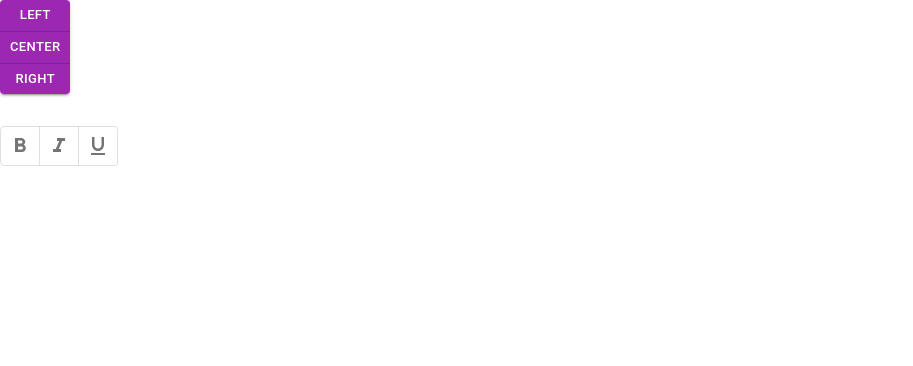
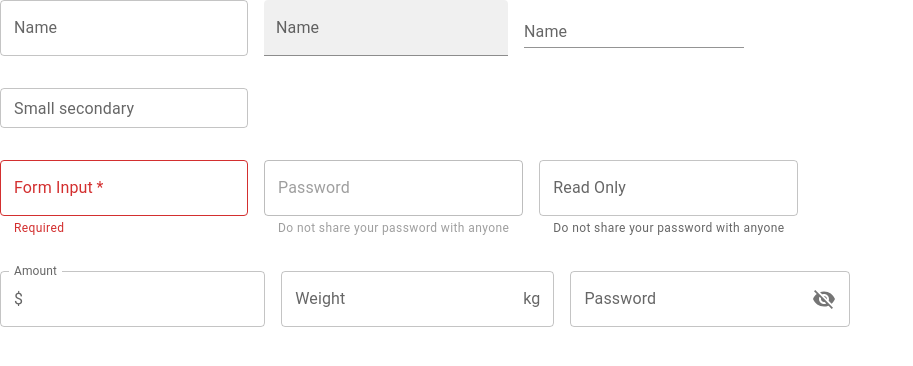
Before and after one commit to jeus0630/react-mui-demo, a React (Vite) app: page / in a window 1280 px wide. Shown: the top 366 px of the page, without its empty margins (0-913 px from the left). Built offline with nearby package versions, Linux system fonts and the light colour scheme.

Commit message:
MuiTextField

```diff
--- a/src/App.tsx
+++ b/src/App.tsx
@@ -1,11 +1,10 @@
-import MuiButton from "./components/MuiButton"
-import MuiTypography from "./components/MuiTypography"
+import MuiTextField from "./components/MuiTextField"
 
 function App() {
 
   return(
     <div className="App">
-      <MuiButton></MuiButton>
+      <MuiTextField></MuiTextField>
     </div>
   )
 }
--- /dev/null
+++ b/src/components/MuiTextField.tsx
@@ -0,0 +1,41 @@
+import { Stack, TextField, InputAdornment } from "@mui/material";
+import VisibilityOffIcon from '@mui/icons-material/VisibilityOff';
+import { useState } from "react";
+
+export default function MuiTextField(){
+
+    const [value, setValue] = useState('');
+
+    return (
+        <Stack spacing={4}>
+            <Stack direction={"row"} spacing={2}>
+                <TextField label='Name' variant="outlined"/>
+                <TextField label='Name' variant="filled"/>
+                <TextField label='Name' variant="standard"/>
+            </Stack>
+            <Stack direction={"row"} spacing={2}>
+                <TextField label='Small secondary' size='small' color='secondary' variant="outlined"/>
+            </Stack>
+            <Stack direction={"row"} spacing={2}>
+                <TextField label='Form Input' value={value} required error={!value} helperText={!value? 'Required' : null} onChange={e => setValue(e.target.value)}/>
+                <TextField label='Password' type='password' helperText='Do not share your password with anyone' disabled/>
+                <TextField label='Read Only' InputProps={{readOnly : true}} type='password' helperText='Do not share your password with anyone'/>
+            </Stack>
+            <Stack direction='row' spacing={2}>
+                <TextField label='Amount' InputProps={{
+                    startAdornment: <InputAdornment position='start'>$</InputAdornment>
+                }}></TextField>
+                <TextField label='Weight' InputProps={{
+                    endAdornment: <InputAdornment position='end'>kg</InputAdornment>
+                }}>
+                </TextField>
+                <TextField label='Password' type='password' InputProps={{
+                    endAdornment: <InputAdornment position='end'>
+                        <VisibilityOffIcon></VisibilityOffIcon>
+                    </InputAdornment>
+                }}>
+                </TextField>
+            </Stack>
+        </Stack>
+    )
+}
```
